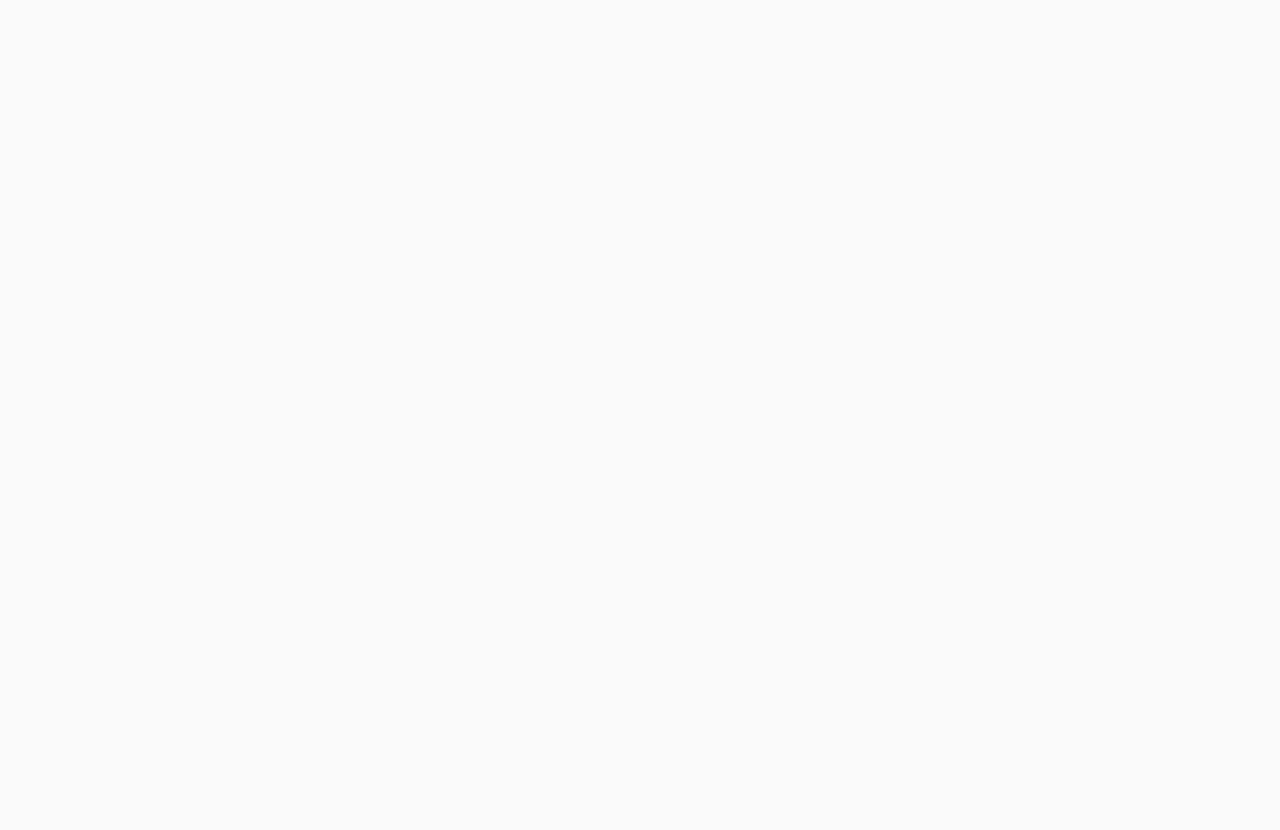
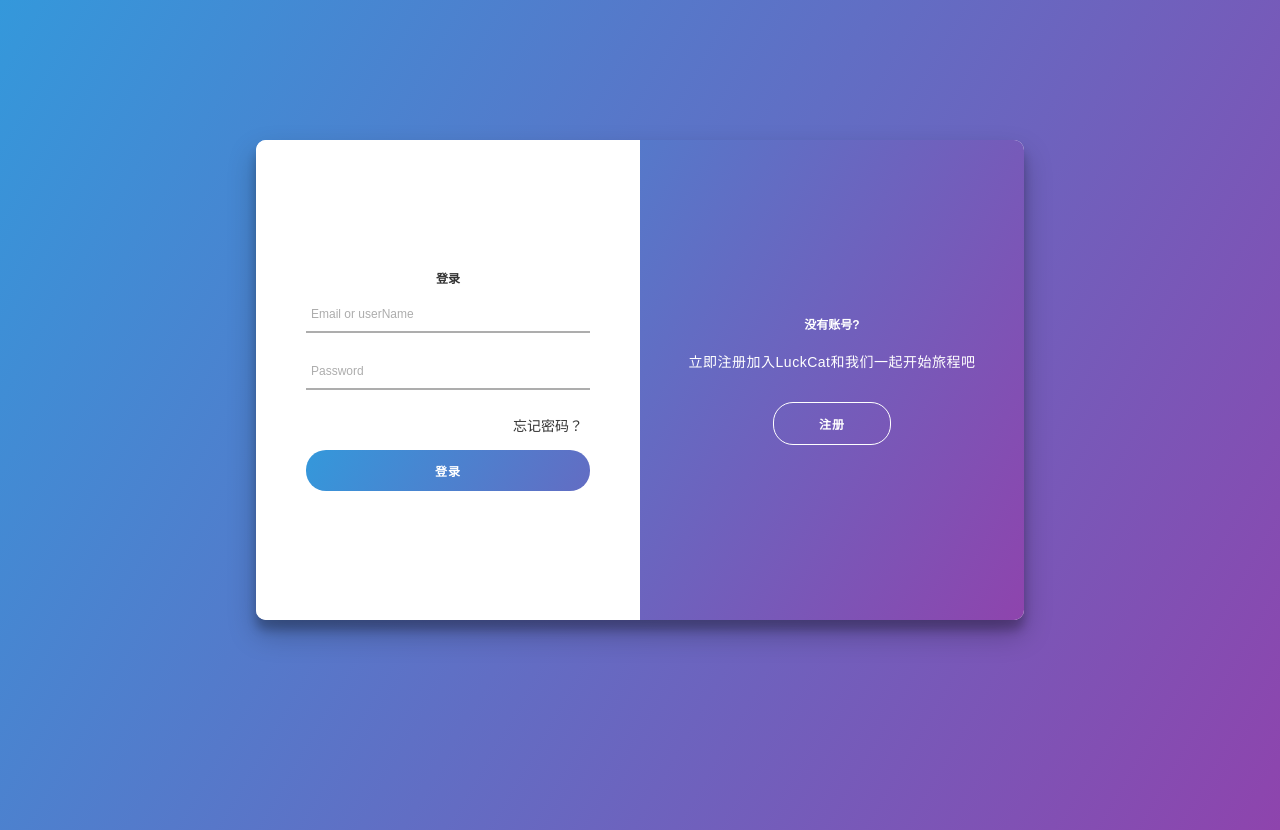
Before and after one commit to oriental1212/LuckCatUi, a Vue app: page /authen in a window 1280 px wide. Before the commit this address had no page. Before the commit the page ends 800 px from the top, so only its background shows below. Built offline with nearby package versions, Linux system fonts and the light colour scheme.

Commit message:
登录页面重构

```diff
--- /dev/null
+++ b/src/authen/user-authen.vue
@@ -0,0 +1,389 @@
+<template>
+    <router-view>
+        <div class="body">
+            <div class="container" :class="{ 'right-panel-active': isAlive }" id="login-box">
+                <!-- 注册 -->
+                <div class="form-container sign-up-container">
+                    <form>
+                        <h1>注册</h1>
+                        <div class="txtb">
+                            <input type="text" ref="foucs1" @focus="foucsclick1" @blur="unfoucsclick1">
+                            <span data-placeholder="Username" ></span>
+                        </div>
+                        <div class="txtb">
+                            <input type="email" ref="foucs2" @focus="foucsclick2" @blur="unfoucsclick2">
+                            <span data-placeholder="Email" ></span>
+                        </div>
+                        <div class="txtb">
+                            <input type="password" ref="foucs3" @focus="foucsclick3" @blur="unfoucsclick3">
+                            <span data-placeholder="Password" ></span>
+                        </div>
+                        <div class="txtb">
+                            <input type="password" ref="foucs4" @focus="foucsclick4" @blur="unfoucsclick4">
+                            <span data-placeholder="Confirm Password" ></span>
+                        </div>
+                        <button>注册</button>
+                    </form>
+                </div>
+                <!-- 登录 -->
+                <div class="form-container sign-in-container">
+                    <form action="#">
+                        <h1>登录</h1>
+                        <div class="txtb">
+                            <input type="email" ref="foucs5" @focus="foucsclick5" @blur="unfoucsclick5">
+                            <span data-placeholder="Email or userName" ></span>
+                        </div>
+                        <div class="txtb">
+                            <input type="password" ref="foucs6" @focus="foucsclick6" @blur="unfoucsclick6">
+                            <span data-placeholder="Password"></span>
+                        </div>
+                        <a href="#">忘记密码？</a>
+                        <button>登录</button>
+                    </form>
+                </div>
+
+                <div class="overlay-container">
+                    <div class="overlay">
+                        <div class="overlay-panel overlay-left">
+                            <h1>已有账号？</h1>
+                            <p>请使用您的账号进行登录</p>
+                            <button class="ghost" id="signIn" @click="sign">登录</button>
+                        </div>
+                        <div class="overlay-panel overlay-right">
+                            <h1>没有账号?</h1>
+                            <p>立即注册加入LuckCat和我们一起开始旅程吧</p>
+                            <button class="ghost" id="signUp" @click="sign">注册</button>
+                        </div>
+                    </div>
+                </div>
+            </div>
+        </div>
+    </router-view>
+</template>
+
+<script setup>
+import { ref } from "vue"
+
+const foucs1 = ref()
+const foucs2 = ref()
+const foucs3 = ref()
+const foucs4 = ref()
+const foucs5 = ref()
+const foucs6 = ref()
+
+let isAlive = ref(false)
+const sign = () => {
+    isAlive.value = !isAlive.value
+}
+// input的屎山建议别动
+//foucs1
+const foucsclick1 = () => {
+    foucs1.value.className = 'focus'
+    console.log(foucs1.value.value.length)
+}
+const unfoucsclick1 = () => {
+    if(foucs1.value.value.length === 0){
+        foucs1.value.className = ''
+    }
+}
+//foucs2
+const foucsclick2 = () => {
+    foucs2.value.className = 'focus'
+    console.log(foucs2.value.value.length)
+}
+const unfoucsclick2 = () => {
+    if(foucs2.value.value.length === 0){
+        foucs2.value.className = ''
+    }
+}
+//foucs3
+const foucsclick3 = () => {
+    foucs3.value.className = 'focus'
+    console.log(foucs3.value.value.length)
+}
+const unfoucsclick3 = () => {
+    if(foucs3.value.value.length === 0){
+        foucs3.value.className = ''
+    }
+}
+//foucs4
+const foucsclick4 = () => {
+    foucs4.value.className = 'focus'
+    console.log(foucs4.value.value.length)
+}
+const unfoucsclick4 = () => {
+    if(foucs4.value.value.length === 0){
+        foucs4.value.className = ''
+    }
+}
+//foucs5
+const foucsclick5 = () => {
+    foucs5.value.className = 'focus'
+    console.log(foucs5.value.value.length)
+}
+const unfoucsclick5 = () => {
+    if(foucs5.value.value.length === 0){
+        foucs5.value.className = ''
+    }
+}
+//foucs6
+const foucsclick6 = () => {
+    foucs6.value.className = 'focus'
+    console.log(foucs6.value.value.length)
+}
+const unfoucsclick6 = () => {
+    if(foucs6.value.value.length === 0){
+        foucs6.value.className = ''
+    }
+}
+</script>
+<style>
+* {
+    box-sizing: border-box;
+}
+body {
+    font-family: 'Montserrat',sans-serif;
+    background-image: linear-gradient(120deg,#3498db,#8e44ad);;
+    display: flex;
+    flex-direction: column;
+    justify-content: center;
+    align-items: center;
+    height: 100vh;
+    margin: -20px 0 50px;
+}
+
+h1 {
+    font-weight: bold;
+    margin: 0;
+}
+p {
+    font-size: 14px;
+    line-height: 20px;
+    letter-spacing: .5px;
+    margin: 20px 0 30px;
+}
+span {
+    font-size: 12px;
+}
+a {
+    color: #333;
+    font-size: 14px;
+    text-decoration: none;
+    margin: 15px 0;
+}
+.container {
+    background: #fff;
+    border-radius: 10px;
+    box-shadow: 0 14px 28px rgba(0, 0, 0, .25), 0 10px 10px rgba(0, 0, 0, .22);
+    position: relative;
+    overflow: hidden;
+    width: 768px;
+    max-width: 100%;
+    min-height: 480px;
+
+}
+
+.form-container form {
+    background: #fff;
+    display: flex;
+    flex-direction: column;
+    padding: 0 50px;
+    height: 100%;
+    justify-content: center;
+    text-align: center;
+}
+.social-container {
+    margin: 20px 0;
+}
+
+.social-container a {
+    border: 1px solid #ddd;
+    border-radius: 50%;
+    display: inline-flex;
+    justify-content: center;
+    align-items: center;
+    margin: 0 5px;
+    height: 40px;
+    width: 40px;
+}
+
+.social-container a:hover {
+    background-color: #eee;
+
+}
+
+.txtb {
+    border-bottom: 2px solid #adadad;
+    position: relative;
+    margin: 10px 0;
+}
+
+.txtb input {
+    font-size: 15px;
+    color: #333;
+    border: none;
+    width: 100%;
+    outline: none;
+    background: none;
+    padding: 0 3px;
+    height: 35px;
+}
+
+.txtb span::before {
+    content: attr(data-placeholder);
+    position: absolute;
+    top: 50%;
+    left: 5px;
+    color: #adadad;
+    transform: translateY(-50%);
+    transition: .5s;
+}
+.txtb span::after {
+    content: '';
+    position: absolute;
+    left: 0%;
+    top: 100%;
+    width: 0%;
+    height: 2px;
+    background-image: linear-gradient(120deg,#3498db,#8e44ad);
+    transition: .5s;
+}
+
+.focus + span::before {
+    top: -5px;
+}
+
+.focus + span::after {
+    width: 100%;
+}
+
+button {
+    border-radius: 20px;
+    border: 1px solid #ff4b2b;
+    background: #ff4b2b;
+    color: #fff;
+    font-size: 12px;
+    font-weight: bold;
+    padding: 12px 45px;
+    letter-spacing: 1px;
+    text-transform: uppercase;
+    transition: transform 80ms ease-in;
+    cursor: pointer;
+}
+
+button:active {
+    transform: scale(.95);
+}
+
+button:focus {
+    outline: none;
+}
+
+button.ghost {
+    background: transparent;
+    border-color: #fff;
+}
+
+.form-container {
+    position: absolute;
+    top: 0;
+    height: 100%;
+    transition: all .6s ease-in-out;
+}
+
+.form-container button {
+    background: linear-gradient(120deg, #3498db, #8e44ad);
+    border: none;
+    background-size: 200%;
+    color: #fff;
+    transition: .5s;
+}
+
+.form-container button:hover {
+    background-position: right;
+}
+
+.sign-in-container {
+    left: 0;
+    width: 50%;
+    z-index: 2;
+}
+.sign-in-container form a {
+    position: relative;
+    left: 100px;
+}
+.sign-up-container {
+    left: 0;
+    width: 50%;
+    z-index: 1;
+    opacity: 0;
+}
+.sign-up-container button {
+    margin-top: 20px;
+}
+.overlay-container {
+    position:absolute;
+    top: 0;
+    left: 50%;
+    width: 50%;
+    height: 100%;
+    overflow: hidden;
+    transition: transform .6s ease-in-out;
+    z-index: 100;
+}
+.overlay {
+    background-image: linear-gradient(120deg,#3498db,#8e44ad);
+    color: #fff;
+    position: relative;
+    left: -100%;
+    height: 100%;
+    width: 200%;
+    transform: translateY(0);
+    transition: transform .6s ease-in-out;
+}
+.overlay-panel {
+    position: absolute;
+    top: 0;
+    display: flex;
+    flex-direction: column;
+    justify-content: center;
+    align-items: center;
+    padding: 0 40px;
+    height: 100%;
+    width: 50%;
+    text-align: center;
+    transform: translateY(0);
+    transition: transform .6s ease-in-out;
+}
+.overlay-right {
+    right: 0;
+    transform: translateY(0);
+
+}
+
+.overlay-left {
+    transform: translateY(-20%);
+}
+
+.container.right-panel-active .sign-in-container {
+    transform: translateY(100%);
+}
+
+.container.container.right-panel-active .overlay-container {
+    transform: translateX(-100%);
+}
+.container.right-panel-active .sign-up-container {
+    transform: translateX(100%);
+    opacity: 1;
+    z-index: 5;
+}
+.container.container.right-panel-active .overlay {
+    transform: translateX(50%);
+}
+.container.container.right-panel-active .overlay-left {
+    transform: translateY(0);
+}
+.container.container.right-panel-active .overlay-right {
+    transform: translateY(20%);
+}
+</style>
--- a/src/layout/user-over-view.vue
+++ b/src/layout/user-over-view.vue
@@ -17,7 +17,7 @@
                     <el-menu-item index="">管理</el-menu-item>
                     <div style="flex-grow: 1;"></div>
                     <el-menu-item index="user-home"><el-icon><UploadFilled/></el-icon>上传</el-menu-item>
-                    <el-menu-item index="login" v-if="loginshow"><el-icon><Right/></el-icon>登录</el-menu-item>
+                    <el-menu-item index="authen" v-if="loginshow"><el-icon><Right/></el-icon>登录</el-menu-item>
                     <el-menu-item index="background" v-if="!loginshow"><el-icon><User/></el-icon>个人中心</el-menu-item>
                 </el-menu>
             </el-header>
@@ -82,14 +82,14 @@ const uplaodclick = () => {
 };
 // 登录函数
 const login = () => {
-    router.push({ path: "/login" });
+    router.push({ path: "/authen" });
 };
 // 菜单选择回调
 const select = (key) => {
     if (key == "user-home") {
         uplaodclick();
     }
-    if (key == "login") {
+    if (key == "authen") {
         login();
     }
 };
--- a/src/router/index.js
+++ b/src/router/index.js
@@ -76,9 +76,9 @@ const routes = [
         component: () => import("@/authen/user-register.vue"),
     },
     {
-        path: "/test",
-        name: "test",
-        component: () => import("@/authen/authen-test.vue"),
+        path: "/authen",
+        name: "authen",
+        component: () => import("@/authen/user-authen.vue"),
     },
 ];
 
```
Also changed, not shown: src/authen/authen-test.vue (deleted).
